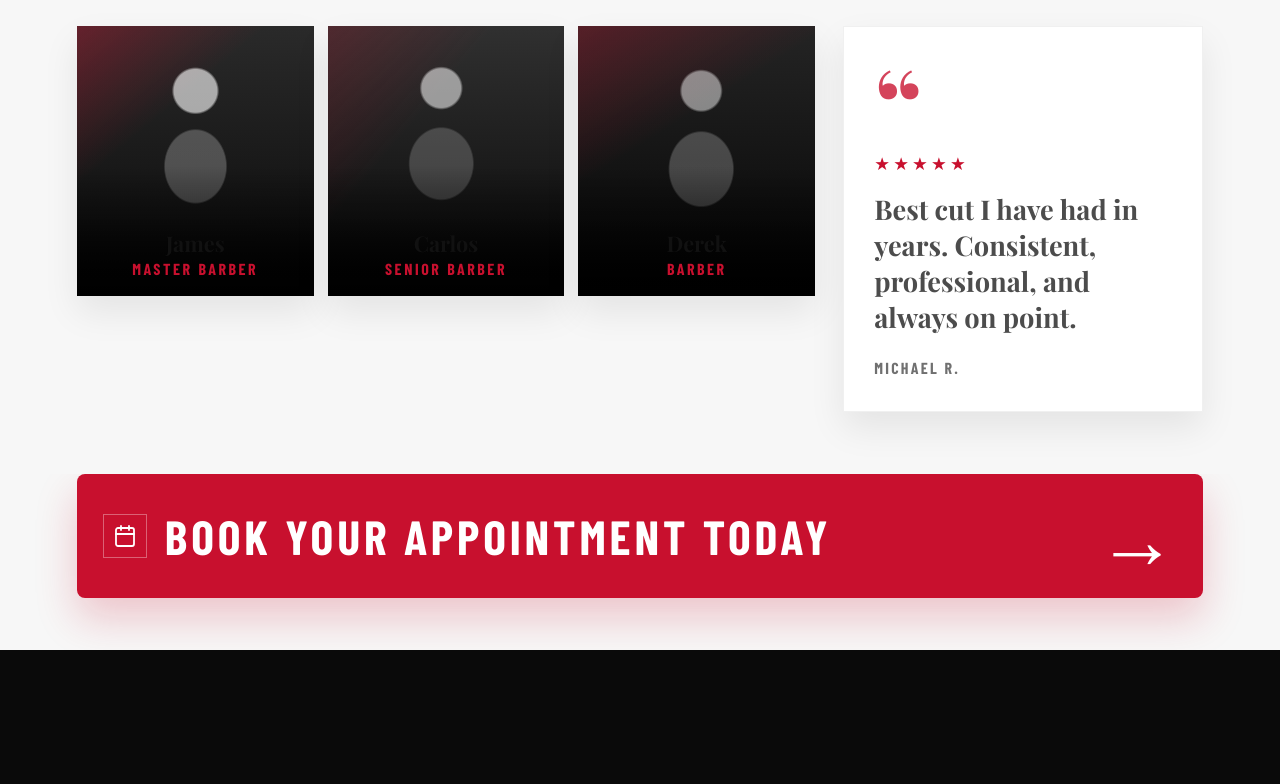
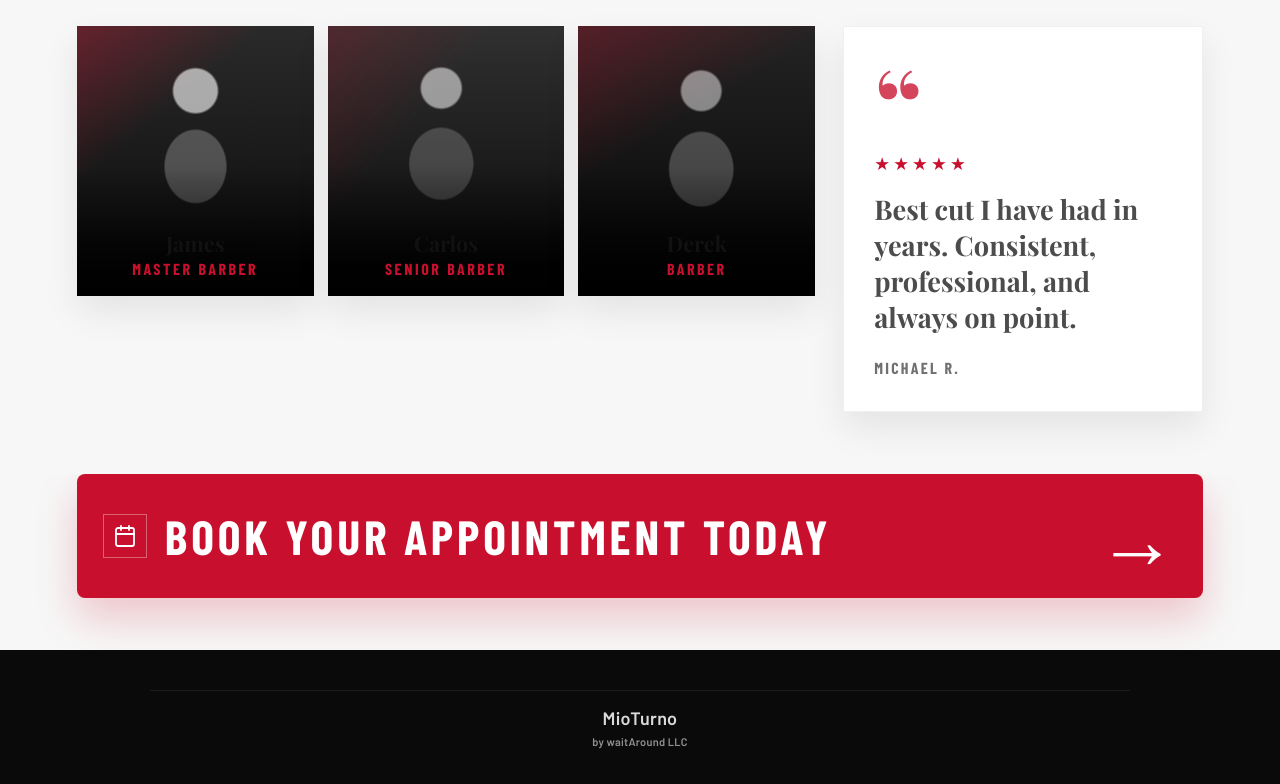
Before and after one commit to mrchevalerio/tsbarberbarbershop, a plain HTML site: page times-square-barbers.html in a window 1280 px wide. Shown: the part 1660-2444 px from the top of the page. Before the commit the page ends 2310 px from the top, so only its background shows below. Drawn offline with nearby package versions, Linux system fonts and the light colour scheme.

Commit message:
Sixth commit

```diff
--- a/times-square-barbers.html
+++ b/times-square-barbers.html
@@ -1140,5 +1140,34 @@
       });
     });
   </script>
+<footer style="
+  margin: 40px auto 20px;
+  padding: 16px;
+  text-align: center;
+  color: rgba(255,255,255,0.45);
+  font-size: 13px;
+  font-weight: 800;
+  letter-spacing: 0.02em;
+  max-width: 980px;
+  border-top: 1px solid rgba(255,255,255,0.08);
+">
+  <div style="display: flex; flex-direction: column; align-items: center; gap: 4px;">
+    <div style="
+      font-size: 18px;
+      font-weight: 950;
+      color: rgba(255,255,255,0.85);
+      margin-bottom: 2px;
+    ">
+      MioTurno
+    </div>
+    <div style="
+      font-size: 11px;
+      font-weight: 700;
+      color: rgba(255,255,255,0.55);
+    ">
+      by waitAround LLC
+    </div>
+  </div>
+</footer>
 </body>
 </html>
```
